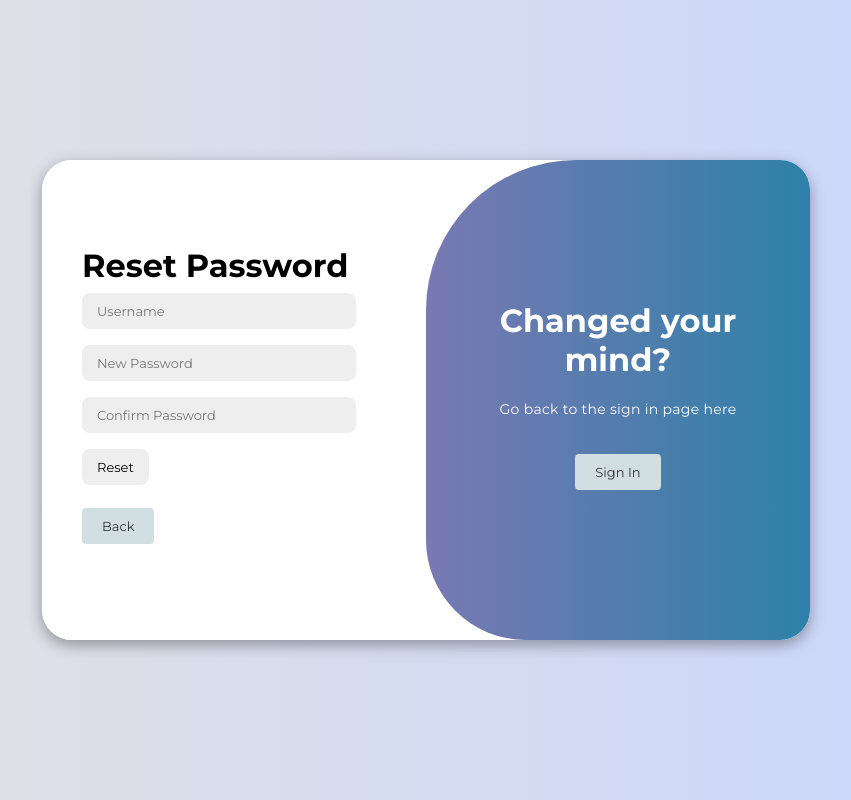
After one commit to YueYingLee/CMPE-148, a Flask app: page /resetpassword in a window 1280 px wide. The commit adds this page. Shown: the whole page, without its empty margins (214-1065 px from the left). Run offline with Flask 3, Linux system fonts and the light colour scheme.

Commit message:
added reset password page

```diff
--- /dev/null
+++ b/app/reset.py
@@ -0,0 +1,9 @@
+from flask_wtf import FlaskForm
+from wtforms import StringField, PasswordField, SubmitField, BooleanField
+from wtforms.validators import DataRequired, Length, EqualTo
+
+class ResetForm(FlaskForm):
+ username = StringField('Username',validators =[DataRequired(), Length (min = 6, max = 15)], render_kw ={"placeholder":"Username"})
+ password = PasswordField('New password', validators = [DataRequired(), Length (min=4, max =10), EqualTo('confirm',message='password does not match')], render_kw ={"placeholder":"New Password"})
+ confirm = PasswordField ('Confirm password', validators = [DataRequired(), EqualTo('confirm',message='password does not match')], render_kw ={"placeholder":"Confirm Password"})
+ submit = SubmitField ("Reset")
--- a/app/routes.py
+++ b/app/routes.py
@@ -11,6 +11,7 @@ from app.models import Users, Conversations, Messages
 from app.register import registerUser
 from app.account import deleteAcc
 from app.login import LoginForm
+from app.reset import ResetForm
 from sqlalchemy import desc
 from app.user_search import UserForm
 from datetime import datetime
@@ -49,23 +50,28 @@ def login():
 
     return render_template("login2.html", form=form)
 
-@myapp_obj.route("/resetpassword", methods=["GET", "POST"])
-def reset_password():
-    form = ResetForm()
-    if form.validate_on_submit():
-        valid_user = Users.query.filter_by(username=form.username.data).first()
-        if valid_user:
-            reset_password(valid_user,form.password.data)
-        else:
-            flash("That user does not exist")
-    return render_template("resetpassword.html", form=form)
-
 @myapp_obj.route("/logout", methods=["GET", "POST"])
 @login_required
 def logout():
     logout_user()
     return redirect(url_for("login"))
 '''
+@myapp_obj.route("/resetpassword", methods=["GET", "POST"])
+def reset_password():
+    resetForm = ResetForm()
+    if resetForm.validate_on_submit():
+        valid_user = Users.query.filter_by(username=resetForm.username.data).first()
+        if valid_user:
+            valid_user.set_password(resetForm.password.data)
+            db.session.add(valid_user)
+            db.session.commit()
+            return redirect("/login")
+        else:
+            flash("That user does not exist")
+    return render_template("reset.html", resetForm=resetForm)
+
+
+
 
 @myapp_obj.route("/register", methods=["GET", "POST"])
 def register():
--- a/app/templates/login2.html
+++ b/app/templates/login2.html
@@ -40,7 +40,7 @@
                     <span class="text-danger">[{{ error }}]</span>
                     {% endfor %}
                 </div>
-                <a href="#">Forget Your Password?</a>
+                <a href="/resetpassword">Forget Your Password?</a>
                 <div class="form-group">
                     {{ form.submit(class="btn btn-primary rounded-pill") }}
                 </div>
--- /dev/null
+++ b/app/templates/reset.html
@@ -0,0 +1,74 @@
+<!DOCTYPE html>
+<html lang="en">
+
+<head>
+    <meta charset="UTF-8">
+    <meta name="viewport" content="width=device-width, initial-scale=1.0">
+    <link rel="stylesheet" href="https://cdnjs.cloudflare.com/ajax/libs/font-awesome/6.4.2/css/all.min.css">
+   <link rel="stylesheet" href="{{ url_for('static', filename='css/login.css') }}">
+   <title>Reset Password</title>
+
+</head>
+
+{% block content %}
+
+<body>
+{% with messages = get_flashed_messages() %}
+    {% if messages %}
+    <div class="alert alert-danger">
+      <ul class="list-unstyled">
+        {% for message in messages %}
+        <li>{{ message }}</li>
+        {% endfor %}
+      </ul>
+    </div>
+    {% endif %}
+    {% endwith %}
+    <div class="container" id="container">
+             <form action="" method="POST" novalidate class="reset-form">
+                    {{ resetForm.hidden_tag() }}
+                    <div class="form-group">
+                           <h1>Reset Password</h1>
+                        {{ resetForm.username(size=32, id="username", class="form-control rounded-pill") }}
+                        {% for error in resetForm.username.errors %}
+                        <span class="text-danger">[{{ error }}]</span>
+                        {% endfor %}
+                    </div>
+                    <div class="form-group">
+
+                        {{ resetForm.password(size=32, id="password", class="form-control rounded-pill") }}
+                        {% for error in resetForm.password.errors %}
+                        <span class="text-danger">[{{ error }}]</span>
+                        {% endfor %}
+                    </div>
+                <div class="form-group">
+          {{ resetForm.confirm(size=32, id="confirm", class="form-control rounded-pill") }}
+          {% for error in resetForm.confirm.errors %}
+          <span class="text-danger">[{{ error }}]</span>
+          {% endfor %}
+        </div>
+        <div class="form-group">
+          {{ resetForm.submit(class="btn btn-primary rounded-pill") }}
+        </div>
+        <a href="/" class="btn-like"  role="button">Back</a>
+      </form>
+
+            </form>
+        <div class="toggle-container">
+            <div class="toggle">
+                <div class="toggle-panel toggle-right">
+                    <h1>Changed your mind?</h1>
+                    <p>Go back to the sign in page here</p>
+                 <a href="/login" class="btn-like" id="reset" role="button">Sign In</a>
+                </div>
+
+            </div>
+        </div>
+    </div>
+
+{% endblock %}
+   <script src="https://code.jquery.com/jquery-3.6.4.min.js"></script>
+    <script src="script.js"></script>
+</body>
+
+</html>
```
